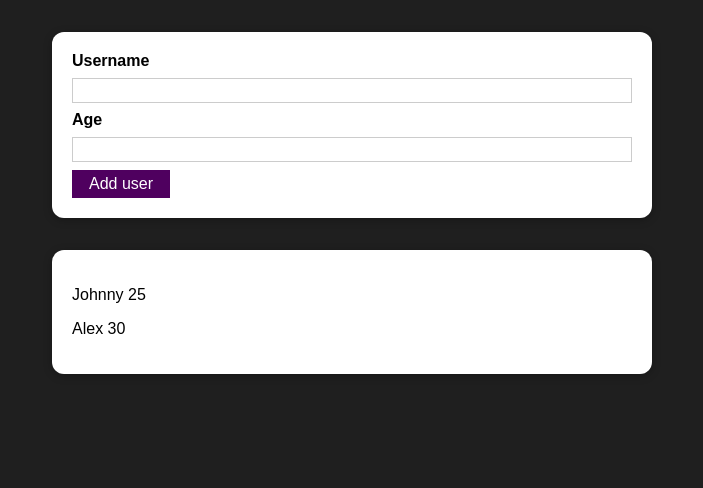
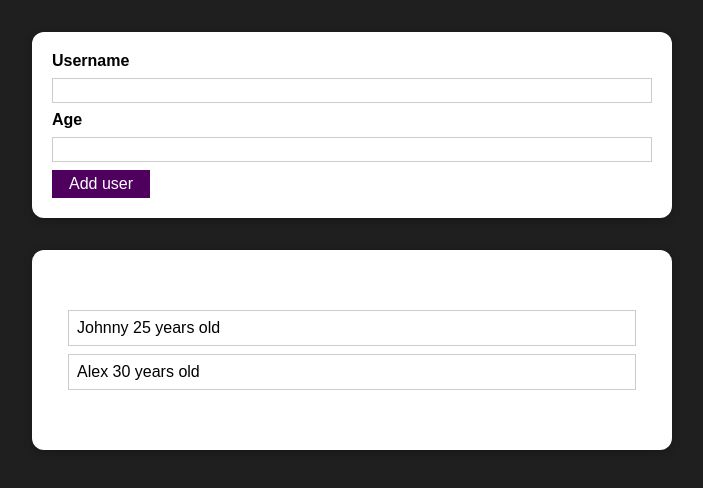
Before and after one commit to JohnnyHsu041/user-list, a React (Create React App) app: page / in a window 1280 px wide. Shown: the top 488 px of the page, without its empty margins (288-991 px from the left). Built offline with nearby package versions, Linux system fonts and the light colour scheme.

Commit message:
combined UserItem into Users

```diff
--- a/src/components/UI/Card.module.css
+++ b/src/components/UI/Card.module.css
@@ -1,6 +1,5 @@
 .card {
   margin: 2rem auto;
-  width: 600px;
   border-radius: 12px;
   background-color: white;
   padding: 20px;
--- a/src/components/Users/UserItem.js
+++ /dev/null
@@ -1,13 +0,0 @@
-import styles from "./UserItem.module.css";
-
-function User(props) {
-  return (
-    <div className={styles.user}>
-      <p>
-        {props.name} {props.age}
-      </p>
-    </div>
-  );
-}
-
-export default User;
--- a/src/components/Users/UserItem.module.css
+++ /dev/null
@@ -1,3 +0,0 @@
-.user {
-  color: black;
-}
--- a/src/components/Users/Users.js
+++ b/src/components/Users/Users.js
@@ -1,12 +1,20 @@
+import styles from "./Users.module.css";
 import Card from "../UI/Card";
-import User from "./UserItem";
 
 function Users(props) {
-  const users = [...props.data].map((user) => {
-    return <User key={user.id} name={user.name} age={user.age} />;
+  const users = props.data.map((user) => {
+    return (
+      <li>
+        {user.name} {user.age} years old
+      </li>
+    );
   });
 
-  return <Card>{users}</Card>;
+  return (
+    <Card className={styles.users}>
+      <ul>{users}</ul>
+    </Card>
+  );
 }
 
 export default Users;
--- /dev/null
+++ b/src/components/Users/Users.module.css
@@ -0,0 +1,16 @@
+.users {
+  margin: 2rem auto;
+  width: 90%;
+  max-width: 40rem;
+}
+
+.users ul {
+  list-style: none;
+  padding: 1rem;
+}
+
+.users li {
+  border: 1px solid #ccc;
+  margin: 0.5rem 0;
+  padding: 0.5rem;
+}
```
